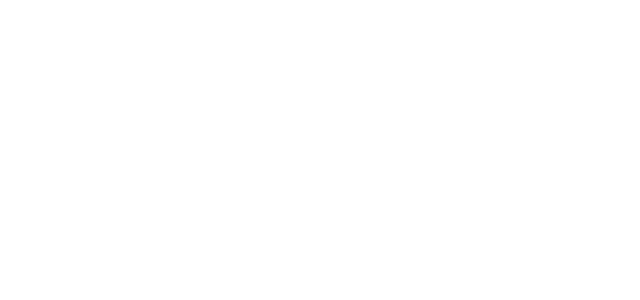
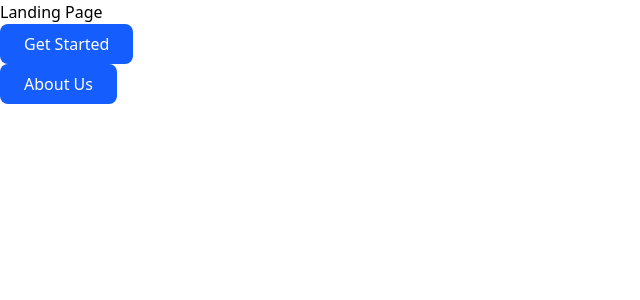
Before and after one commit to Kapilgupta20/KisanMitra, a React (Vite) app: page / in a window 1280 px wide. Shown: the top 300 px of the page, without its empty margins (0-640 px from the left). Built offline with nearby package versions, Linux system fonts and the light colour scheme.

Commit message:
login/Register button created

```diff
--- a/index.html
+++ b/index.html
@@ -2,7 +2,7 @@
 <html lang="en">
   <head>
     <meta charset="UTF-8" />
-    <link rel="icon" type="image/svg+xml" href="" />
+    <link rel="icon" type="image/svg+xml" href="sprout.svg" />
     <meta name="viewport" content="width=device-width, initial-scale=1.0" />
     <title>KisanMitra</title>
   </head>
--- a/src/App.jsx
+++ b/src/App.jsx
@@ -1,11 +1,18 @@
-
+import { BrowserRouter as Router, Routes, Route } from "react-router-dom";
+import Landing from "./pages/Landing.jsx";
+import About from "./pages/About.jsx";
+import Login from "./pages/Login.jsx";
 
 
 function App() {
   return (
-    <>
-
-    </>
+    <Router>
+      <Routes>
+        <Route path="/" element={<Landing />} />
+        <Route path="/about" element={<About />} />
+        <Route path="/Login" element={<Login />} />
+      </Routes>
+    </Router>
   )
 }
 
--- /dev/null
+++ b/src/pages/About.jsx
@@ -0,0 +1,8 @@
+import React from 'react';
+const About = () => {
+    return (
+        <div>About Page</div>
+    );
+};
+
+export default About;
--- /dev/null
+++ b/src/pages/Landing.jsx
@@ -0,0 +1,26 @@
+import React from "react";
+import { useNavigate } from 'react-router-dom';
+
+const Landing = () => {
+    const navigate = useNavigate();
+    return (
+        <>
+            <div>Landing Page</div>
+            <button
+                className="px-6 py-2 text-white bg-blue-600 rounded-lg hover:bg-blue-700"
+                onClick={() => navigate('/login')}
+            >
+                Get Started
+            </button>
+            <br />
+            <button
+                className="px-6 py-2 text-white bg-blue-600 rounded-lg hover:bg-blue-700"
+                onClick={() => navigate('/about')}
+            >
+                About Us
+            </button>
+        </>
+    );
+};
+
+export default Landing;
--- /dev/null
+++ b/src/pages/Login.jsx
@@ -0,0 +1,19 @@
+import React from 'react';
+import { useNavigate } from 'react-router-dom';
+
+const Login = () => {
+    const navigate = useNavigate();
+    return (
+        <>
+            <div>Login Page</div>
+            <button
+                className="px-6 py-2 text-white bg-blue-600 rounded-lg hover:bg-blue-700"
+                onClick={() => navigate('/register')}
+            >
+                Register
+            </button>
+        </>
+    );
+}
+
+export default Login;
--- /dev/null
+++ b/src/pages/Register.jsx
@@ -0,0 +1,7 @@
+import React from "react";
+
+const Register = () => {
+    return <div>Register Page</div>;
+};
+
+export default Register;
```
Also changed, not shown: public/sprout.svg (added), src/components/Footer.jsx (added), src/components/Header.jsx (added), src/pages/Bdash/index.jsx (added), src/pages/Fdash/index.jsx (added).
